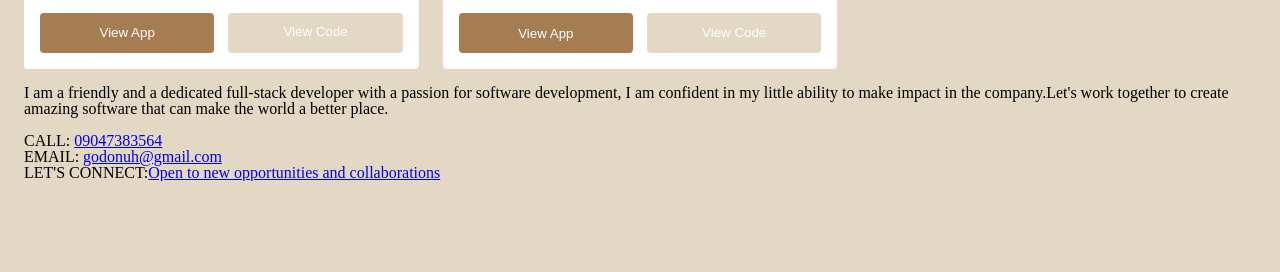
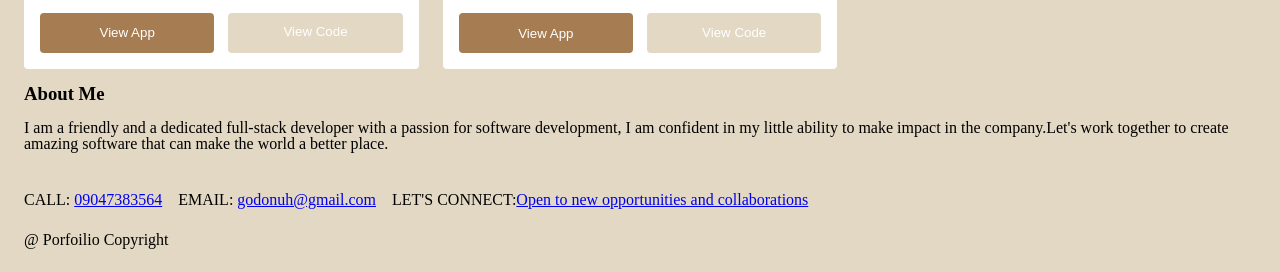
Before and after one commit to Anabell06/portfolio, a plain HTML site: page index.html in a window 1280 px wide. Shown: the part 1185-1457 px from the top of the page. Before the commit the page ends 1366 px from the top, so only its background shows below. Drawn offline with Linux system fonts and the light colour scheme; a web font is replaced by a local one.

Commit message:
commit second

```diff
--- a/index.css
+++ b/index.css
@@ -200,3 +200,25 @@ body{
     justify-content:space-between;
 
 }
+
+
+.about-me{
+    display: flex;
+    flex-direction: column;
+    gap: 16px;
+    padding: 16px 0px;
+}
+
+
+footer{
+    padding: 24px 0px;
+    display: flex;
+    flex-direction: column;
+    gap: 16px;
+}
+
+.contact-me{
+    display: flex;
+    flex-wrap: wrap;
+    gap: 16px;
+}
--- a/index.html
+++ b/index.html
@@ -50,7 +50,7 @@
        </section>
 
 
-<section class=" container">
+<section class=" container ">
     <h2 class="container_child_4">Project</h2>
 
     <div class="project">
@@ -164,26 +164,31 @@
 
     </div>
 
-    <br
-    <p>
+    <div class="about-me">
+    <h3>About Me</h3>
+ <p>
         I am a friendly and a dedicated full-stack developer
         with a passion for software development,
         I am confident in my little ability to make impact in
         the company.Let's work together to create amazing software
         that can make the world a better place.
     </p>
+</div>
 
-    <br
-    <footer>
-        <p>CALL: <a  href="09047383564">09047383564</a></p>
-        <p>EMAIL: <a href="godonuh@gmail.com">godonuh@gmail.com</a></p>
-        <p> LET'S CONNECT:<a href="open to new opportunities and collaborations">Open to new opportunities and collaborations</a></p>
-    </footer>
+
+
 
 </section>
 
 
-
+     <footer class="container">
+        <div class="contact-me">
+            <p>CALL: <a  href="09047383564">09047383564</a></p>
+            <p>EMAIL: <a href="godonuh@gmail.com">godonuh@gmail.com</a></p>
+            <p> LET'S CONNECT:<a href="open to new opportunities and collaborations">Open to new opportunities and collaborations</a></p>
+        </div>
+       <p>@ Porfoilio Copyright</p>
+    </footer>
 
 
 </body>
```
